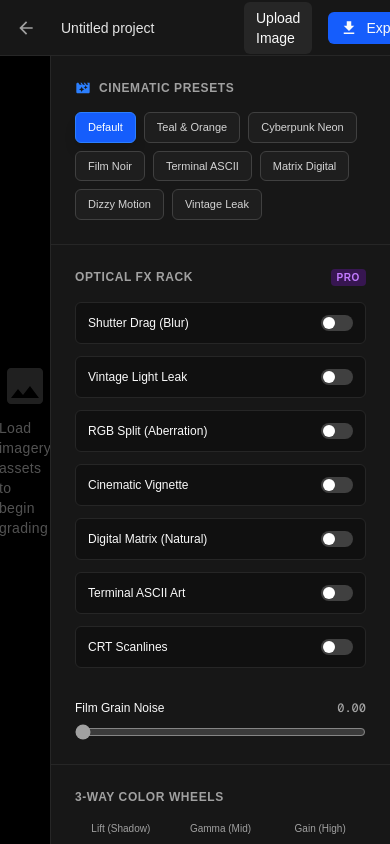
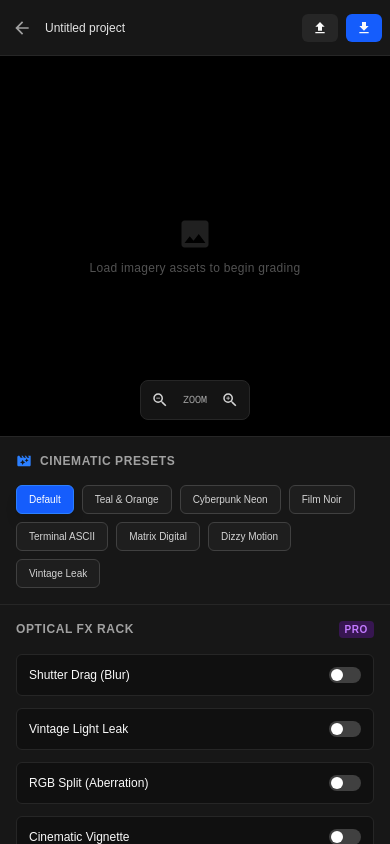
Before and after one commit to Shashwat-06/PhotoEditor, a Next.js app: page /editor in a window 390 px wide. Built offline with nearby package versions, Linux system fonts and the light colour scheme.

Commit message:
responsiveness

```diff
--- a/app/editor/page.tsx
+++ b/app/editor/page.tsx
@@ -11,6 +11,7 @@ import {
   MdMovieFilter,
   MdLock,
   MdKeyboardArrowDown,
+  MdUpload,
 } from "react-icons/md";
 import { useEditorStore } from "@/store/editorStore";
 import EditorCanvas from "@/components/editor/canvas/EditorCanvas";
@@ -136,9 +137,10 @@ function ExportMenu() {
     <div className="relative inline-block text-left" ref={dropdownRef}>
       <button
         onClick={() => setIsOpen(!isOpen)}
-        className="flex items-center gap-2 px-3 py-1.5 text-sm font-medium bg-blue-600 hover:bg-blue-700 rounded-md transition-colors"
+        className="flex items-center gap-1.5 md:gap-2 px-2.5 py-1.5 md:px-3 text-xs md:text-sm font-medium bg-blue-600 hover:bg-blue-700 rounded-md transition-colors"
       >
-        <MdDownload className="text-lg" /> Export
+        <MdDownload className="text-base md:text-lg" />
+        <span className="hidden sm:inline">Export</span>
       </button>
 
       {isOpen && (
@@ -148,7 +150,7 @@ function ExportMenu() {
             onClick={() => setIsOpen(false)}
           />
 
-          <div className="absolute right-0 mt-2 w-80 bg-neutral-900 border border-neutral-800 rounded-xl shadow-2xl z-50 p-4 transition-all">
+          <div className="absolute right-0 mt-2 w-[90vw] sm:w-80 max-w-[320px] bg-neutral-900 border border-neutral-800 rounded-xl shadow-2xl z-50 p-4 transition-all">
             <h4 className="text-xs font-bold text-neutral-400 uppercase tracking-wider mb-4">
               Download Settings
             </h4>
@@ -197,8 +199,8 @@ function ExportMenu() {
                             : "bg-neutral-950/40 border-neutral-800/80 text-neutral-400 hover:bg-neutral-950 hover:border-neutral-700"
                         }`}
                       >
-                        <div className="flex flex-col gap-0.5">
-                          <span className="font-medium text-neutral-200 flex items-center gap-1.5">
+                        <div className="flex flex-col gap-0.5 pr-2">
+                          <span className="font-medium text-neutral-200 flex items-center flex-wrap gap-1.5">
                             {option.label}
                             {option.isPremium && (
                               <span className="bg-gradient-to-r from-amber-500 to-orange-500 text-black font-extrabold text-[8px] px-1 py-0.5 rounded uppercase flex items-center gap-0.5 tracking-tight">
@@ -206,11 +208,11 @@ function ExportMenu() {
                               </span>
                             )}
                           </span>
-                          <span className="text-[10px] text-neutral-500">
+                          <span className="text-[10px] text-neutral-500 hidden sm:block">
                             {option.description}
                           </span>
                         </div>
-                        <span className="font-mono text-[11px] font-semibold text-neutral-400 whitespace-nowrap self-start pt-0.5">
+                        <span className="font-mono text-[10px] sm:text-[11px] font-semibold text-neutral-400 whitespace-nowrap self-start pt-0.5 shrink-0">
                           {option.dimensions}
                         </span>
                       </button>
@@ -244,32 +246,41 @@ export default function EditorPage() {
 
   const handleImageUpload = (e: React.ChangeEvent<HTMLInputElement>) => {
     const file = e.target.files?.[0];
-    if (file) store.setImageData(URL.createObjectURL(file));
+    if (file) {
+      // Pass a boolean to determine if the user is on mobile
+      const isMobile = window.innerWidth < 768;
+      store.setImageData(URL.createObjectURL(file), isMobile);
+    }
   };
 
   return (
-    <div className="h-screen w-full bg-neutral-950 text-neutral-50 flex flex-col overflow-hidden select-none">
-      <header className="relative z-[100] h-14 border-b border-neutral-800 bg-neutral-900 flex items-center justify-between px-4 shrink-0">
-        <div className="flex items-center gap-4">
+    <div className="h-[100dvh] w-full bg-neutral-950 text-neutral-50 flex flex-col overflow-hidden select-none">
+      <header className="relative z-[100] h-14 border-b border-neutral-800 bg-neutral-900 flex items-center justify-between px-2 sm:px-4 shrink-0">
+        <div className="flex items-center gap-1 sm:gap-4">
           <Link
             href="/dashboard"
-            className="text-neutral-400 hover:text-white transition-colors flex items-center"
+            className="text-neutral-400 hover:text-white transition-colors flex items-center p-1 sm:p-0"
           >
             <MdArrowBack className="text-xl" />
           </Link>
+
+          <span className="hidden lg:inline text-sm font-medium text-neutral-300">
+            DaVinci Web Engine
+          </span>
 
           <input
             type="text"
             value={store.title}
             onChange={(e) => store.setTitle(e.target.value)}
             placeholder="Untitled project"
-            className="text-sm font-medium text-neutral-200 bg-transparent border border-transparent hover:border-neutral-700 focus:border-blue-500 focus:bg-neutral-950 rounded px-2 py-1 w-48 transition-all outline-none"
+            className="text-xs sm:text-sm font-medium text-neutral-200 bg-transparent border border-transparent hover:border-neutral-700 focus:border-blue-500 focus:bg-neutral-950 rounded px-1 sm:px-2 py-1 w-24 sm:w-40 md:w-48 transition-all outline-none truncate"
           />
         </div>
 
-        <div className="flex items-center gap-4">
-          <label className="cursor-pointer px-3 py-1.5 text-sm font-medium bg-neutral-800 hover:bg-neutral-700 rounded-md transition-colors">
-            Upload Image
+        <div className="flex items-center gap-2 sm:gap-4">
+          <label className="cursor-pointer px-2.5 py-1.5 md:px-3 text-xs md:text-sm font-medium bg-neutral-800 hover:bg-neutral-700 rounded-md transition-colors flex items-center gap-1.5">
+            <MdUpload className="text-base sm:hidden" />
+            <span className="hidden sm:inline">Upload Image</span>
             <input
               type="file"
               accept="image/*"
@@ -282,12 +293,14 @@ export default function EditorPage() {
         </div>
       </header>
 
-      <div className="flex flex-1 overflow-hidden relative">
-        <main className="flex-1 relative flex items-center justify-center bg-black overflow-hidden group">
+      {/* Main Responsive Body Area */}
+      <div className="flex flex-col md:flex-row flex-1 overflow-hidden relative">
+        {/* Canvas Area: Fixed height on mobile, flex-1 on desktop */}
+        <main className="h-[45vh] md:h-auto md:flex-1 relative flex items-center justify-center bg-black overflow-hidden group shrink-0">
           {!store.imageData ? (
             <div className="text-neutral-600 flex flex-col items-center gap-2">
-              <MdImage className="text-5xl opacity-40" />
-              <p className="text-sm tracking-wide">
+              <MdImage className="text-4xl md:text-5xl opacity-40" />
+              <p className="text-xs md:text-sm tracking-wide px-4 text-center">
                 Load imagery assets to begin grading
               </p>
             </div>
@@ -305,27 +318,28 @@ export default function EditorPage() {
             }}
           />
 
-          <div className="absolute bottom-6 left-1/2 -translate-x-1/2 flex items-center gap-2 bg-neutral-900/90 backdrop-blur-md border border-neutral-800 p-2 rounded-lg opacity-0 group-hover:opacity-100 transition-opacity">
+          <div className="absolute bottom-4 md:bottom-6 left-1/2 -translate-x-1/2 flex items-center gap-1 md:gap-2 bg-neutral-900/90 backdrop-blur-md border border-neutral-800 p-1 md:p-2 rounded-lg opacity-100 sm:opacity-0 sm:group-hover:opacity-100 transition-opacity">
             <button
               onClick={() => store.setZoom((p) => Math.max(p - 10, 20))}
-              className="p-2 hover:bg-neutral-800 rounded-md text-neutral-300 hover:text-white transition-colors"
+              className="p-1.5 md:p-2 hover:bg-neutral-800 rounded-md text-neutral-300 hover:text-white transition-colors"
             >
-              <MdZoomOut className="text-xl" />
+              <MdZoomOut className="text-lg md:text-xl" />
             </button>
-            <span className="text-xs font-mono px-2 text-neutral-400">
+            <span className="text-[10px] md:text-xs font-mono px-1 md:px-2 text-neutral-400">
               ZOOM
             </span>
             <button
               onClick={() => store.setZoom((p) => Math.min(p + 10, 300))}
-              className="p-2 hover:bg-neutral-800 rounded-md text-neutral-300 hover:text-white transition-colors"
+              className="p-1.5 md:p-2 hover:bg-neutral-800 rounded-md text-neutral-300 hover:text-white transition-colors"
             >
-              <MdZoomIn className="text-xl" />
+              <MdZoomIn className="text-lg md:text-xl" />
             </button>
           </div>
         </main>
 
-        <aside className="w-[340px] bg-neutral-900 border-l border-neutral-800 flex flex-col shrink-0 overflow-y-auto z-10 custom-scrollbar">
-          <div className="p-6 border-b border-neutral-800 flex flex-col gap-4">
+        {/* Sidebar Controls: Flex-1 (fill remaining vertical space) on mobile, fixed width on desktop */}
+        <aside className="flex-1 md:flex-none w-full md:w-[340px] bg-neutral-900 border-t md:border-t-0 md:border-l border-neutral-800 flex flex-col overflow-y-auto z-10 custom-scrollbar pb-6 md:pb-0">
+          <div className="p-4 md:p-6 border-b border-neutral-800 flex flex-col gap-4">
             <h3 className="text-xs font-bold text-neutral-400 uppercase tracking-wider flex items-center gap-2">
               <MdMovieFilter className="text-base text-blue-500" /> Cinematic
               Presets
@@ -335,20 +349,19 @@ export default function EditorPage() {
                 <button
                   key={name}
                   onClick={() => store.applyPreset(name)}
-                  className={`py-1.5 px-3 text-[11px] font-medium rounded-md border transition-all ${
+                  className={`py-1.5 px-3 text-[10px] md:text-[11px] font-medium rounded-md border transition-all ${
                     store.activePreset === name
                       ? "bg-blue-600 border-blue-500 text-white shadow-lg"
                       : "bg-neutral-800/50 border-neutral-700 text-neutral-300 hover:bg-neutral-800"
                   }`}
                 >
-                  {" "}
-                  {name}{" "}
+                  {name}
                 </button>
               ))}
             </div>
           </div>
 
-          <div className="p-6 border-b border-neutral-800 flex flex-col gap-4">
+          <div className="p-4 md:p-6 border-b border-neutral-800 flex flex-col gap-4">
             <h3 className="text-xs font-bold text-neutral-400 uppercase tracking-wider flex items-center justify-between">
               Optical FX Rack
               <span className="px-1.5 py-0.5 bg-purple-900/50 text-purple-400 rounded text-[10px]">
@@ -688,7 +701,7 @@ export default function EditorPage() {
             </div>
           </div>
 
-          <div className="p-6 border-b border-neutral-800 flex flex-col gap-4">
+          <div className="p-4 md:p-6 border-b border-neutral-800 flex flex-col gap-4">
             <h3 className="text-xs font-bold text-neutral-400 uppercase tracking-wider">
               3-Way Color Wheels
             </h3>
@@ -729,7 +742,7 @@ export default function EditorPage() {
             </div>
           </div>
 
-          <div className="p-6 border-b border-neutral-800 flex flex-col gap-5">
+          <div className="p-4 md:p-6 border-b border-neutral-800 flex flex-col gap-5">
             <h3 className="text-xs font-bold text-neutral-400 uppercase tracking-wider">
               Manual Adjustment
             </h3>
@@ -823,6 +836,33 @@ export default function EditorPage() {
               />
             </div>
           </div>
+
+          <div className="p-4 md:p-6 border-b border-neutral-800 flex flex-col gap-4">
+            <h3 className="text-xs font-bold text-neutral-400 uppercase tracking-wider">
+              Transform
+            </h3>
+            <div className="flex flex-col gap-2">
+              <div className="flex justify-between text-xs font-medium">
+                <span>Rotation Axis</span>
+                <span className="font-mono text-blue-400">
+                  {(store.rotation * (180 / Math.PI)).toFixed(0)}°
+                </span>
+              </div>
+              <input
+                type="range"
+                min="-3.14159"
+                max="3.14159"
+                step="0.01"
+                value={store.rotation}
+                onChange={(e) => store.setRotation(parseFloat(e.target.value))}
+                onMouseDown={() => store.setIsRotating(true)}
+                onMouseUp={() => store.setIsRotating(false)}
+                onTouchStart={() => store.setIsRotating(true)}
+                onTouchEnd={() => store.setIsRotating(false)}
+                className="w-full accent-blue-500 cursor-pointer"
+              />
+            </div>
+          </div>
         </aside>
       </div>
     </div>
--- a/store/editorStore.ts
+++ b/store/editorStore.ts
@@ -10,7 +10,7 @@ const hexToRgb = (hex: string): [number, number, number] => {
 };
 
 interface EditorState {
-  title: string; // Project Title
+  title: string;
   exposure: number;
   contrast: number;
   saturation: number;
@@ -78,12 +78,14 @@ interface EditorState {
   setRotation: (val: number) => void;
   setIsRotating: (val: boolean) => void;
   setZoom: (val: number | ((prev: number) => number)) => void;
-  setImageData: (url: string) => void;
+
+  // Added isMobile parameter to handle responsive default zoom
+  setImageData: (url: string, isMobile?: boolean) => void;
   applyPreset: (presetName: string) => void;
 }
 
 export const useEditorStore = create<EditorState>((set) => ({
-  title: "Untitled project", // Default title
+  title: "Untitled project",
   exposure: 0.0,
   contrast: 1.0,
   saturation: 1.0,
@@ -177,10 +179,11 @@ export const useEditorStore = create<EditorState>((set) => ({
       zoom: typeof val === "function" ? val(state.zoom) : val,
     })),
 
-  setImageData: (url) =>
+  // Sets a smaller zoom automatically if the user is on a mobile device
+  setImageData: (url, isMobile = false) =>
     set({
       imageData: url,
-      zoom: 120,
+      zoom: isMobile ? 65 : 120,
       rotation: 0,
       activePreset: "Default",
       exposure: 0,
```
